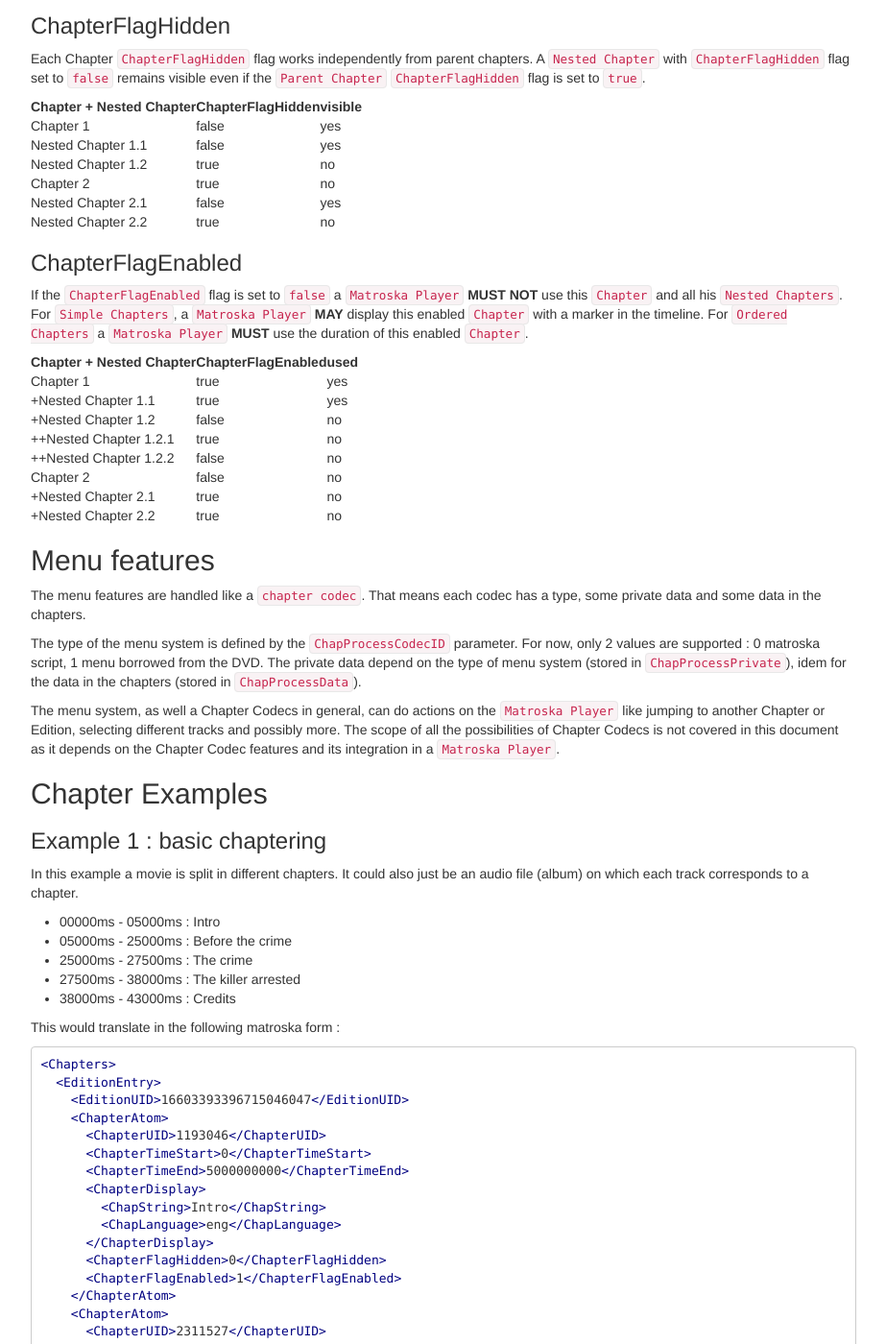
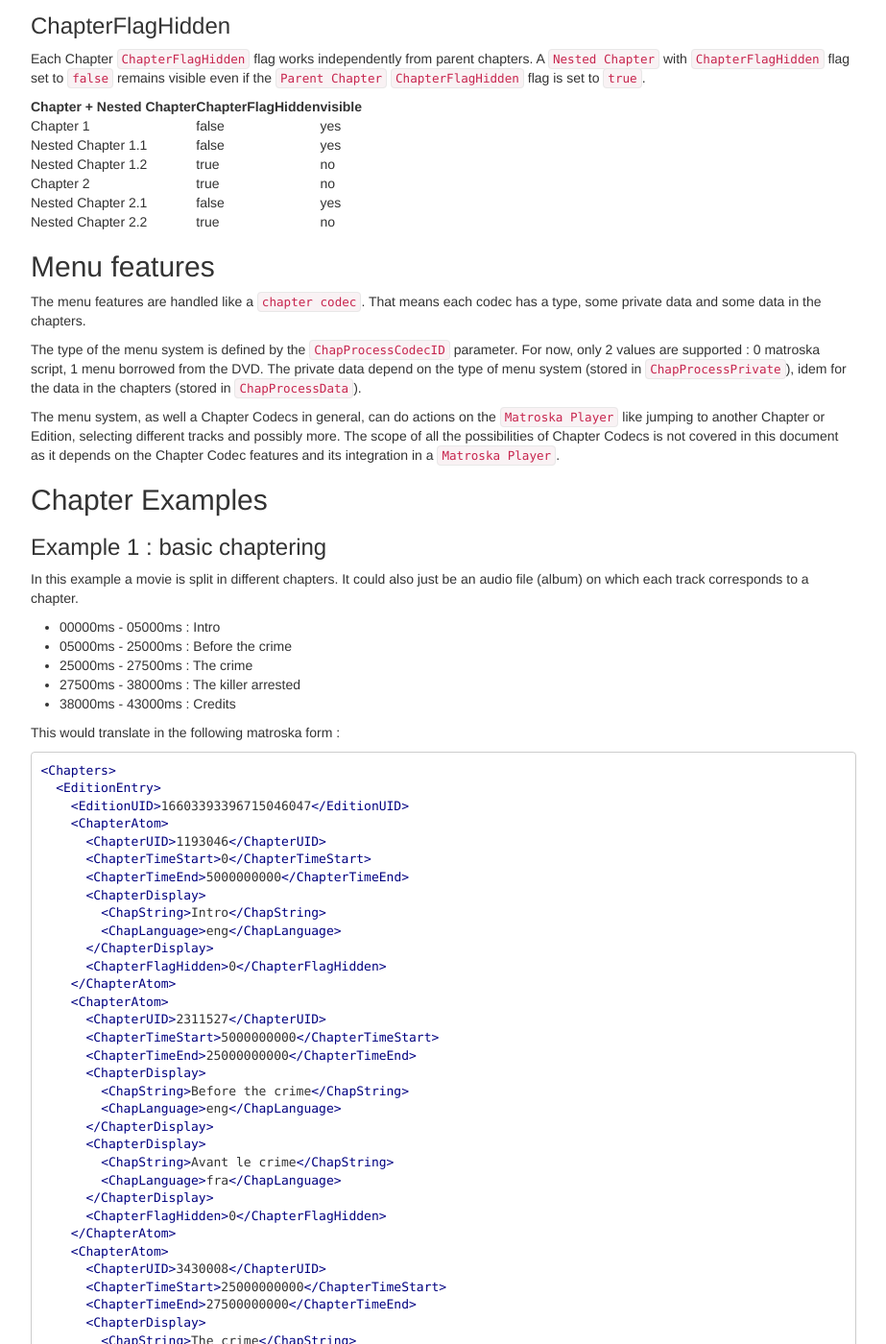
Before and after one commit to ietf-wg-cellar/matroska-specification, a Jekyll site: the page built from chapters.md, in a window 1280 px wide and 1400 px high, scrolled down 2171 px. Shown: the whole window at 96% size, without its empty margins (273-1196 px from the left). Built offline with Jekyll 4.4.1, drawn with Linux system fonts in a browser that asks for light colours; some of the changed text lies outside the part shown.

Commit message:
move ChapterFlagEnabled in the Control Tracks spec
There is no other way to toggle the flag and it's not defined anywhere else.

it's unlikely to be used anywhere, unlike ChapterFlagHidden which can be used
to have chapter codecs invisible to the user.

```diff
--- a/chapters.md
+++ b/chapters.md
@@ -164,25 +164,6 @@ Chapter 2                | true              | no
  Nested Chapter 2.1      | false             | yes
  Nested Chapter 2.2      | true              | no
 
-### ChapterFlagEnabled
-
-If the `ChapterFlagEnabled` flag is set to `false` a `Matroska Player` **MUST NOT** use this
-`Chapter` and all his `Nested Chapters`.
-For `Simple Chapters`, a `Matroska Player` **MAY** display this enabled `Chapter` with a marker in
-the timeline.
-For `Ordered Chapters` a `Matroska Player` **MUST** use the duration of this enabled `Chapter`.
-
-Chapter + Nested Chapter | ChapterFlagEnabled | used
-:------------------------|:-------------------|:----
-Chapter 1                | true               | yes
-+Nested Chapter 1.1      | true               | yes
-+Nested Chapter 1.2      | false              | no
-++Nested Chapter 1.2.1   | true               | no
-++Nested Chapter 1.2.2   | false              | no
-Chapter 2                | false              | no
-+Nested Chapter 2.1      | true               | no
-+Nested Chapter 2.2      | true               | no
-
 ## Menu features
 
 The menu features are handled like a `chapter codec`. That means each codec has a type,
@@ -226,7 +207,6 @@ This would translate in the following matroska form :
         <ChapLanguage>eng</ChapLanguage>
       </ChapterDisplay>
       <ChapterFlagHidden>0</ChapterFlagHidden>
-      <ChapterFlagEnabled>1</ChapterFlagEnabled>
     </ChapterAtom>
     <ChapterAtom>
       <ChapterUID>2311527</ChapterUID>
@@ -241,7 +221,6 @@ This would translate in the following matroska form :
         <ChapLanguage>fra</ChapLanguage>
       </ChapterDisplay>
       <ChapterFlagHidden>0</ChapterFlagHidden>
-      <ChapterFlagEnabled>1</ChapterFlagEnabled>
     </ChapterAtom>
     <ChapterAtom>
       <ChapterUID>3430008</ChapterUID>
@@ -256,7 +235,6 @@ This would translate in the following matroska form :
         <ChapLanguage>fra</ChapLanguage>
       </ChapterDisplay>
       <ChapterFlagHidden>0</ChapterFlagHidden>
-      <ChapterFlagEnabled>1</ChapterFlagEnabled>
     </ChapterAtom>
     <ChapterAtom>
       <ChapterUID>4548489</ChapterUID>
@@ -271,7 +249,6 @@ This would translate in the following matroska form :
         <ChapLanguage>fra</ChapLanguage>
       </ChapterDisplay>
       <ChapterFlagHidden>0</ChapterFlagHidden>
-      <ChapterFlagEnabled>1</ChapterFlagEnabled>
     </ChapterAtom>
     <ChapterAtom>
       <ChapterUID>5666960</ChapterUID>
@@ -286,7 +263,6 @@ This would translate in the following matroska form :
         <ChapLanguage>fra</ChapLanguage>
       </ChapterDisplay>
       <ChapterFlagHidden>0</ChapterFlagHidden>
-      <ChapterFlagEnabled>1</ChapterFlagEnabled>
     </ChapterAtom>
     <EditionFlagDefault>0</EditionFlagDefault>
   </EditionEntry>
@@ -332,7 +308,6 @@ of them contain another splitting.
           <ChapLanguage>eng</ChapLanguage>
         </ChapterDisplay>
         <ChapterFlagHidden>0</ChapterFlagHidden>
-        <ChapterFlagEnabled>1</ChapterFlagEnabled>
       </ChapterAtom>
       <ChapterAtom>
         <ChapterUID>3</ChapterUID>
@@ -343,7 +318,6 @@ of them contain another splitting.
           <ChapLanguage>eng</ChapLanguage>
         </ChapterDisplay>
         <ChapterFlagHidden>0</ChapterFlagHidden>
-        <ChapterFlagEnabled>1</ChapterFlagEnabled>
       </ChapterAtom>
       <ChapterAtom>
         <ChapterUID>4</ChapterUID>
@@ -354,7 +328,6 @@ of them contain another splitting.
           <ChapLanguage>eng</ChapLanguage>
         </ChapterDisplay>
         <ChapterFlagHidden>0</ChapterFlagHidden>
-        <ChapterFlagEnabled>1</ChapterFlagEnabled>
       </ChapterAtom>
       <ChapterAtom>
         <ChapterUID>5</ChapterUID>
@@ -365,10 +338,8 @@ of them contain another splitting.
           <ChapLanguage>eng</ChapLanguage>
         </ChapterDisplay>
         <ChapterFlagHidden>0</ChapterFlagHidden>
-        <ChapterFlagEnabled>1</ChapterFlagEnabled>
       </ChapterAtom>
       <ChapterFlagHidden>0</ChapterFlagHidden>
-      <ChapterFlagEnabled>1</ChapterFlagEnabled>
     </ChapterAtom>
     <ChapterAtom>
       <ChapterUID>6</ChapterUID>
@@ -379,7 +350,6 @@ of them contain another splitting.
         <ChapLanguage>eng</ChapLanguage>
       </ChapterDisplay>
       <ChapterFlagHidden>0</ChapterFlagHidden>
-      <ChapterFlagEnabled>1</ChapterFlagEnabled>
     </ChapterAtom>
     <ChapterAtom>
       <ChapterUID>7</ChapterUID>
@@ -390,7 +360,6 @@ of them contain another splitting.
         <ChapLanguage>eng</ChapLanguage>
       </ChapterDisplay>
       <ChapterFlagHidden>0</ChapterFlagHidden>
-      <ChapterFlagEnabled>1</ChapterFlagEnabled>
     </ChapterAtom>
     <ChapterAtom>
       <ChapterUID>8</ChapterUID>
@@ -401,7 +370,6 @@ of them contain another splitting.
         <ChapLanguage>eng</ChapLanguage>
       </ChapterDisplay>
       <ChapterFlagHidden>0</ChapterFlagHidden>
-      <ChapterFlagEnabled>1</ChapterFlagEnabled>
     </ChapterAtom>
     <ChapterAtom>
       <ChapterUID>9</ChapterUID>
@@ -412,7 +380,6 @@ of them contain another splitting.
         <ChapLanguage>eng</ChapLanguage>
       </ChapterDisplay>
       <ChapterFlagHidden>0</ChapterFlagHidden>
-      <ChapterFlagEnabled>1</ChapterFlagEnabled>
     </ChapterAtom>
     <ChapterAtom>
       <ChapterUID>10</ChapterUID>
@@ -423,7 +390,6 @@ of them contain another splitting.
         <ChapLanguage>eng</ChapLanguage>
       </ChapterDisplay>
       <ChapterFlagHidden>0</ChapterFlagHidden>
-      <ChapterFlagEnabled>1</ChapterFlagEnabled>
     </ChapterAtom>
     <EditionFlagDefault>0</EditionFlagDefault>
   </EditionEntry>
--- a/control_elements.xml
+++ b/control_elements.xml
@@ -2,6 +2,11 @@
   <element name="EditionFlagHidden" path="\Segment\Chapters\EditionEntry\EditionFlagHidden" id="0x45BD" type="uinteger" range="0-1" default="0" minOccurs="1" maxOccurs="1">
     <documentation lang="en" purpose="definition">Set to 1 if an edition is hidden. Hidden editions **SHOULD NOT** be available to the user interface
 (but still to Control Tracks; see (#chapter-flags) on Chapter flags).</documentation>
+    <extension type="webmproject.org" webm="0"/>
+  </element>
+  <element name="ChapterFlagEnabled" path="\Segment\Chapters\EditionEntry\+ChapterAtom\ChapterFlagEnabled" id="0x4598" type="uinteger" range="0-1" default="1" minOccurs="1" maxOccurs="1">
+    <documentation lang="en" purpose="definition">Set to 1 if the chapter is enabled. It can be enabled/disabled by a Control Track.
+When disabled, the movie **SHOULD** skip all the content between the TimeStart and TimeEnd of this chapter; see (#chapter-flags) on Chapter flags.</documentation>
     <extension type="webmproject.org" webm="0"/>
   </element>
   <element name="ChapterTrack" path="\Segment\Chapters\EditionEntry\+ChapterAtom\ChapterTrack" id="0x8F" type="master" maxOccurs="1">
--- a/ebml_matroska.xml
+++ b/ebml_matroska.xml
@@ -1253,11 +1253,6 @@ Use for WebVTT cue identifier storage [@!WebVTT].</documentation>
 (but still to Control Tracks; see (#chapterflaghidden) on Chapter flags).</documentation>
     <extension type="webmproject.org" webm="0"/>
   </element>
-  <element name="ChapterFlagEnabled" path="\Segment\Chapters\EditionEntry\+ChapterAtom\ChapterFlagEnabled" id="0x4598" type="uinteger" range="0-1" default="1" minOccurs="1" maxOccurs="1">
-    <documentation lang="en" purpose="definition">Set to 1 if the chapter is enabled. It can be enabled/disabled by a Control Track.
-When disabled, the movie **SHOULD** skip all the content between the TimeStart and TimeEnd of this chapter; see (#chapterflagenabled) on Chapter flags.</documentation>
-    <extension type="webmproject.org" webm="0"/>
-  </element>
   <element name="ChapterSegmentUID" path="\Segment\Chapters\EditionEntry\+ChapterAtom\ChapterSegmentUID" id="0x6E67" type="binary" range="&gt;0" length="16" maxOccurs="1">
     <documentation lang="en" purpose="definition">The SegmentUID of another Segment to play during this chapter.</documentation>
     <implementation_note note_attribute="minOccurs">ChapterSegmentUID **MUST** be set (minOccurs=1) if ChapterSegmentEditionUID is used.</implementation_note>
```
Also changed, not shown: control.md (+21 -0 lines).
